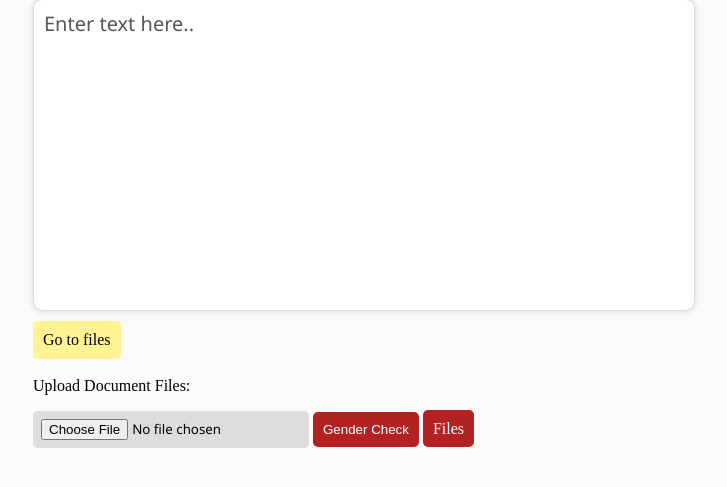
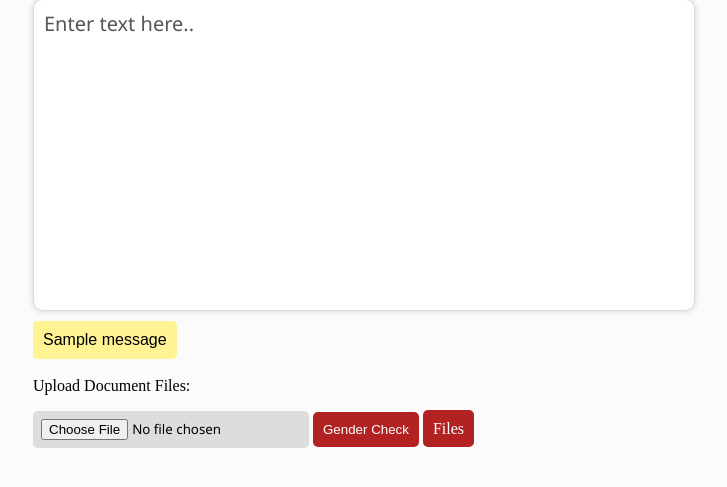
Before and after one commit to Markivanarcega01/API2024, a Django app: page /bias_checker/ in a window 1280 px wide. Shown: the part 201-688 px from the top of the page, without its empty margins (287-1014 px from the left). Run offline with Django 5.2, Linux system fonts and the light colour scheme; tables that the repository leaves empty hold one stand-in row (values such as "Sample post"); one stand-in notice (Sample message) is shown.

Commit message:
Update: Added notification

```diff
--- a/bias_checker/static/bias_checker/index.js
+++ b/bias_checker/static/bias_checker/index.js
@@ -1,7 +1,6 @@
 const mainContent = document.querySelector(".div-inputfield")
 const fileForm = document.querySelector(".file-form")
 const convertBtn = document.querySelector(".convert-btn")
-const successDiv = document.querySelector(".success-div")
 
 if(mainContent && fileForm){
     mainContent.addEventListener('input',(event)=>{
@@ -20,7 +19,6 @@ if(mainContent && fileForm){
 }
 
 
-
 function copyContent(){
     document.getElementById('hiddenTextArea').value = mainContent.innerHTML
     console.log('working function')
--- a/bias_checker/static/bias_checker/style.css
+++ b/bias_checker/static/bias_checker/style.css
@@ -162,4 +162,5 @@ div[contenteditable=true] {
     max-width: max-content;
     padding: 10px;
     border-radius: 5px;
+    font-family: Arial, Helvetica, sans-serif;
 }
--- a/bias_checker/templates/bias_checker/index.html
+++ b/bias_checker/templates/bias_checker/index.html
@@ -9,7 +9,11 @@
                     <textarea id="hiddenTextArea" hidden name="hiddenTextArea"></textarea>
                     <button class="convert-btn" type="submit" hidden>Convert to docx</button>
                 </form>
-                <div class="success-div">{{success}}</div>
+                {% if messages%}
+                    {% for message in messages%}
+                        <div class="success-div">{{message}}</div>
+                    {% endfor %}
+                {% endif%}
             </div>
             <div id="file-form" class="file-form">
                 <p>Upload Document Files:</p>
--- a/bias_checker/templates/bias_checker/output.html
+++ b/bias_checker/templates/bias_checker/output.html
@@ -1,6 +1,11 @@
 {% extends 'bias_checker/base.html'%}
 {% block maincontent %}
     <div class="content">
+        {% if messages%}
+            {% for message in messages%}
+                    <div class="success-div">{{message}}</div>
+            {% endfor %}
+        {% endif%}
             <ul class="output-list">
             {% if form != None %}
                 {% for data in form %}
--- a/bias_checker/views.py
+++ b/bias_checker/views.py
@@ -8,6 +8,7 @@ from .forms import FileForm
 from .models import File
 from bias_checker.static.bias_checker.dictionary import dictionary
 import re
+from django.contrib import messages
 # Create your views here.
 
 def index(request):
@@ -34,7 +35,7 @@ def index(request):
                 for part in parts:
                     cleaned_data = re.sub(r"’s", '', part)
                     cleaned_data1 = re.sub(r"[^A-Za-z0-9.-]", '', cleaned_data)
-                    print(cleaned_data1.lower(), part)
+                    #print(cleaned_data1.lower(), part)
                     if cleaned_data1.lower() in gender:
                         count = count + 1
                         styled_run = p.add_run(part + " ")
@@ -52,10 +53,11 @@ def index(request):
             File.objects.filter(pk = last.id).update(file = fileName)# update the database to match the file
             doc.save(os.path.join(save_directory,fileName)) #save the file with a new filename
             os.remove(file_path) #remove the old file
+            messages.add_message(request,messages.INFO, "File submitted. Click 'Files' button to view the output.")
         else:
             form = FileForm
             context = {'form' : form}
-        return render(request, 'bias_checker/index.html',{"success":"Go to files","form":context["form"]})
+        return render(request, 'bias_checker/index.html', context)
     except:
         print("error in input")
         return render(request, 'bias_checker/error.html', {"content": "INTERNAL ERROR"})
@@ -75,6 +77,7 @@ def output(request):
             print(file_path)
             os.remove(file_path)
             data.delete()
+            messages.add_message(request,messages.INFO, "File deleted")
             return redirect(reverse("bias_checker:output"))
         else:
 
@@ -112,6 +115,7 @@ def convert(request):
             file_path = os.path.join(save_directory, fileName)#Get the saved file from submit
             doc.save(file_path)
             #return redirect(reverse("bias_checker:index"))
+            messages.add_message(request,messages.INFO, "File generated. Click 'Files' button to view the output.")
         return redirect(reverse("bias_checker:index"))
         return render(request, "bias_checker/index.html", {"success":"File generated is located at 'Files'"})
     except:
--- a/static/bias_checker/index.js
+++ b/static/bias_checker/index.js
@@ -1,7 +1,6 @@
 const mainContent = document.querySelector(".div-inputfield")
 const fileForm = document.querySelector(".file-form")
 const convertBtn = document.querySelector(".convert-btn")
-const successDiv = document.querySelector(".success-div")
 
 if(mainContent && fileForm){
     mainContent.addEventListener('input',(event)=>{
@@ -20,7 +19,6 @@ if(mainContent && fileForm){
 }
 
 
-
 function copyContent(){
     document.getElementById('hiddenTextArea').value = mainContent.innerHTML
     console.log('working function')
--- a/static/bias_checker/style.css
+++ b/static/bias_checker/style.css
@@ -162,4 +162,5 @@ div[contenteditable=true] {
     max-width: max-content;
     padding: 10px;
     border-radius: 5px;
+    font-family: Arial, Helvetica, sans-serif;
 }
```
